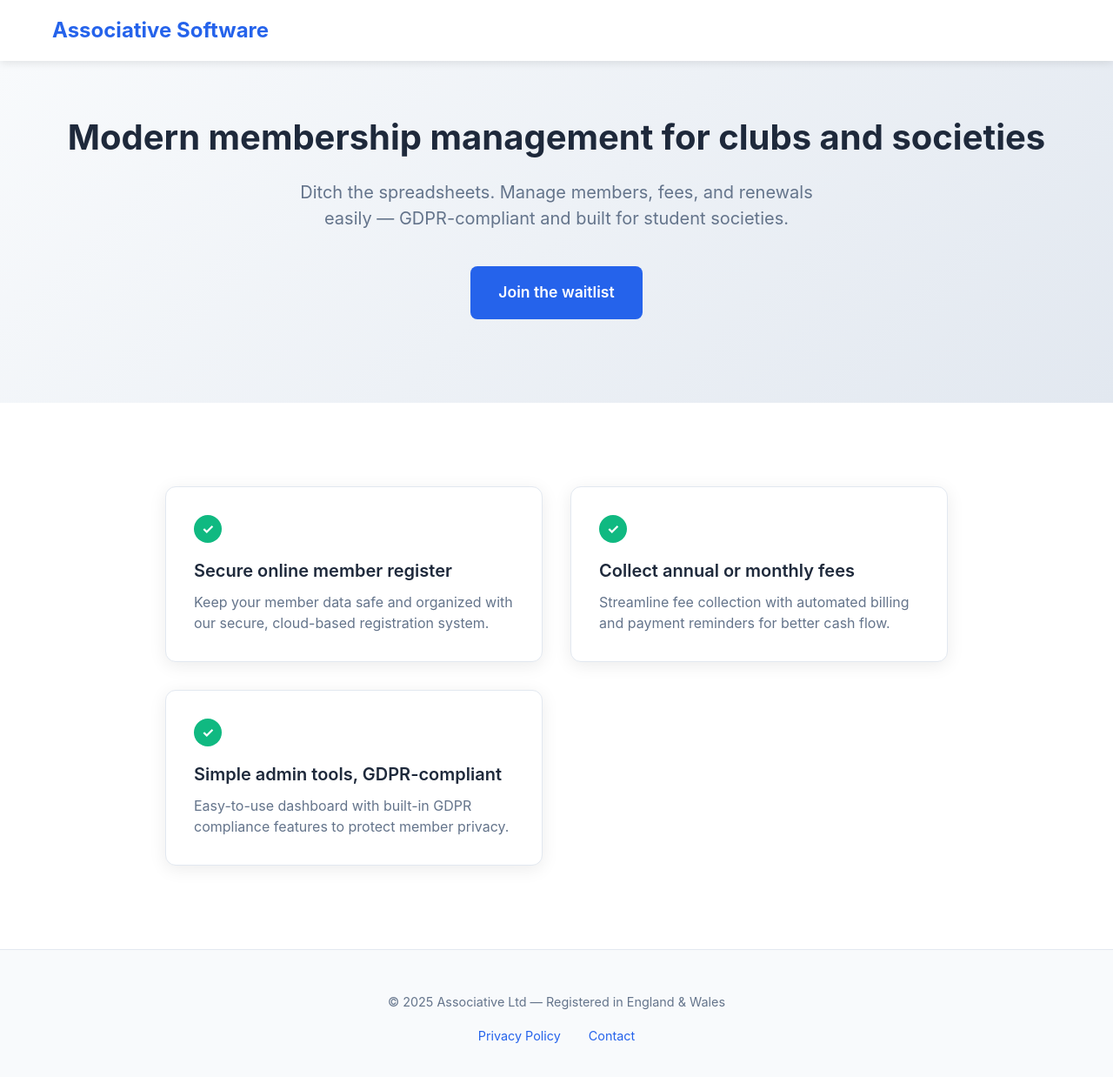
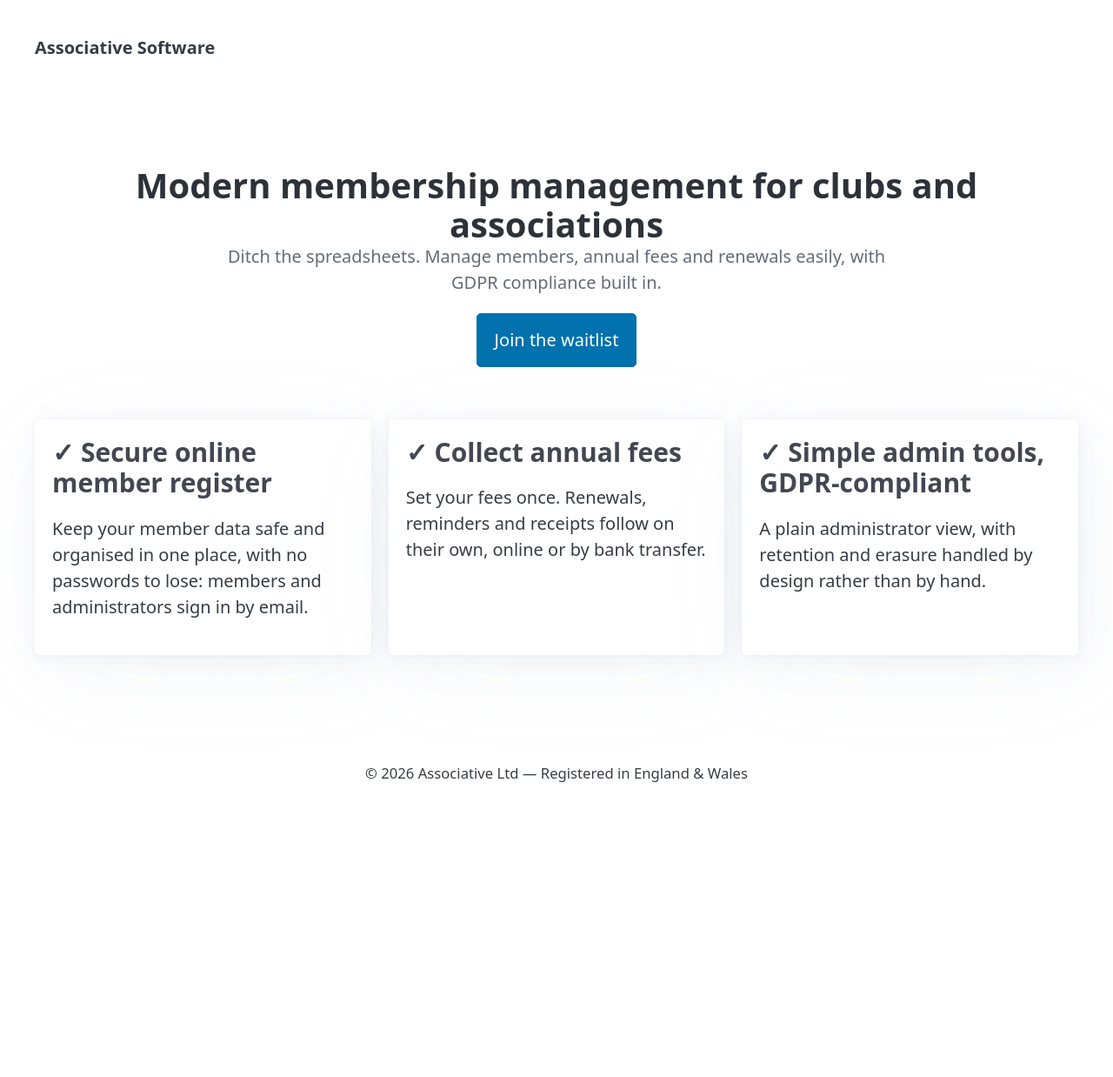
Before and after one commit to associative-software/associative-software.github.io, a plain HTML site: page index.html in a window 1280 px wide. Shown: the whole page at 87% size. After the commit the page ends 923 px from the top, so only its background shows below. Drawn offline with nearby package versions, Linux system fonts and the light colour scheme.

Commit message:
Rebuild landing page on Pico CSS with no JavaScript
- Replace the hand-written stylesheet with Pico 2 from jsDelivr and
  five lines of local CSS; remove the hero gradient.
- Semantic structure: container header, hgroup hero with a button-role
  link, article cards in a grid, container footer.
- Copy aligned with the design: clubs and associations, annual fees,
  email sign-in, renewals and receipts, retention and erasure by
  design; year 2026; meta description added.
- Remove the two dead footer links until their pages exist.

Co-Authored-By: Claude Fable 5.1 <noreply@anthropic.com>
Claude-Session: https://claude.ai/code/session_01JFmdxqjuiKabCpsppkNJqy

```diff
--- a/index.html
+++ b/index.html
@@ -4,269 +4,55 @@
     <meta charset="UTF-8">
     <meta name="viewport" content="width=device-width, initial-scale=1.0">
     <title>Associative Software - Modern membership management</title>
+    <meta name="description" content="Simple, secure membership management for clubs and associations: a member register, annual fees and renewals, built for GDPR.">
     <link rel="icon" type="image/x-icon" href="/favicon.ico">
+    <link rel="stylesheet" href="https://cdn.jsdelivr.net/npm/@picocss/pico@2/css/pico.min.css">
     <style>
-        * {
-            margin: 0;
-            padding: 0;
-            box-sizing: border-box;
-        }
-
-        body {
-            font-family: -apple-system, BlinkMacSystemFont, 'Segoe UI', Roboto, Oxygen, Ubuntu, Cantarell, sans-serif;
-            line-height: 1.6;
-            color: #333;
-            background-color: #ffffff;
-        }
-
-        .container {
-            max-width: 1200px;
-            margin: 0 auto;
-            padding: 0 20px;
-        }
-
-        /* Header */
-        header {
-            background-color: #ffffff;
-            box-shadow: 0 2px 10px rgba(0, 0, 0, 0.1);
-            position: sticky;
-            top: 0;
-            z-index: 100;
-        }
-
-        nav {
-            display: flex;
-            justify-content: space-between;
-            align-items: center;
-            padding: 1rem 0;
-        }
-
-        .logo {
-            font-size: 1.5rem;
-            font-weight: 700;
-            color: #2563eb;
-            text-decoration: none;
-        }
-
-        /* Hero Section */
-        .hero {
-            padding: 4rem 0 6rem;
-            text-align: center;
-            background: linear-gradient(135deg, #f8fafc 0%, #e2e8f0 100%);
-        }
-
-        .hero h1 {
-            font-size: 2.5rem;
-            font-weight: 700;
-            color: #1e293b;
-            margin-bottom: 1.5rem;
-            line-height: 1.2;
-        }
-
-        .hero p {
-            font-size: 1.25rem;
-            color: #64748b;
-            max-width: 600px;
-            margin: 0 auto 2.5rem;
-            line-height: 1.5;
-        }
-
-        .cta-button {
-            display: inline-block;
-            background-color: #2563eb;
-            color: #ffffff;
-            padding: 1rem 2rem;
-            border-radius: 8px;
-            text-decoration: none;
-            font-weight: 600;
-            font-size: 1.1rem;
-            transition: background-color 0.3s ease, transform 0.2s ease;
-        }
-
-        .cta-button:hover {
-            background-color: #1d4ed8;
-            transform: translateY(-2px);
-        }
-
-        /* Features Section */
-        .features {
-            padding: 6rem 0;
-        }
-
-        .features-list {
-            display: grid;
-            grid-template-columns: repeat(auto-fit, minmax(300px, 1fr));
-            gap: 2rem;
-            max-width: 900px;
-            margin: 0 auto;
-        }
-
-        .feature {
-            background-color: #ffffff;
-            padding: 2rem;
-            border-radius: 12px;
-            box-shadow: 0 4px 20px rgba(0, 0, 0, 0.08);
-            border: 1px solid #e2e8f0;
-        }
-
-        .feature::before {
-            content: "✓";
-            display: inline-block;
-            width: 32px;
-            height: 32px;
-            background-color: #10b981;
-            color: #ffffff;
-            border-radius: 50%;
-            text-align: center;
-            line-height: 32px;
-            font-weight: bold;
-            margin-bottom: 1rem;
-        }
-
-        .feature h3 {
-            font-size: 1.25rem;
-            font-weight: 600;
-            color: #1e293b;
-            margin-bottom: 0.5rem;
-        }
-
-        .feature p {
-            color: #64748b;
-            line-height: 1.5;
-        }
-
-        /* Footer */
-        footer {
-            background-color: #f8fafc;
-            border-top: 1px solid #e2e8f0;
-            padding: 3rem 0;
-            text-align: center;
-        }
-
-        .footer-content {
-            display: flex;
-            flex-direction: column;
-            align-items: center;
-            gap: 1rem;
-        }
-
-        .footer-text {
-            color: #64748b;
-            font-size: 0.9rem;
-        }
-
-        .footer-links {
-            display: flex;
-            gap: 2rem;
-        }
-
-        .footer-links a {
-            color: #2563eb;
-            text-decoration: none;
-            font-size: 0.9rem;
-        }
-
-        .footer-links a:hover {
-            text-decoration: underline;
-        }
-
-        /* Responsive Design */
-        @media (max-width: 768px) {
-            .hero h1 {
-                font-size: 2rem;
-            }
-
-            .hero p {
-                font-size: 1.1rem;
-            }
-
-            .features-list {
-                grid-template-columns: 1fr;
-                gap: 1.5rem;
-            }
-
-            .feature {
-                padding: 1.5rem;
-            }
-
-            .footer-links {
-                flex-direction: column;
-                gap: 1rem;
-            }
-        }
-
-        @media (max-width: 480px) {
-            .container {
-                padding: 0 15px;
-            }
-
-            .hero {
-                padding: 3rem 0 4rem;
-            }
-
-            .hero h1 {
-                font-size: 1.75rem;
-            }
-
-            .hero p {
-                font-size: 1rem;
-            }
-
-            .cta-button {
-                padding: 0.875rem 1.5rem;
-                font-size: 1rem;
-            }
-        }
+        .hero { text-align: center; padding: 3rem 0 2rem; }
+        .hero hgroup p { max-width: 38rem; margin-inline: auto; }
+        .features { padding-bottom: 2rem; }
+        footer { text-align: center; }
+        footer p { margin-bottom: 0; }
     </style>
 </head>
 <body>
-    <header>
-        <div class="container">
-            <nav>
-                <a href="#" class="logo">Associative Software</a>
-            </nav>
-        </div>
+    <header class="container">
+        <nav>
+            <ul>
+                <li><strong>Associative Software</strong></li>
+            </ul>
+        </nav>
     </header>
 
-    <main>
+    <main class="container">
         <section class="hero">
-            <div class="container">
-                <h1>Modern membership management for clubs and societies</h1>
-                <p>Ditch the spreadsheets. Manage members, fees, and renewals easily — GDPR-compliant and built for student societies.</p>
-                <a href="http://eepurl.com/jnUJgw" class="cta-button">Join the waitlist</a>
-            </div>
+            <hgroup>
+                <h1>Modern membership management for clubs and associations</h1>
+                <p>Ditch the spreadsheets. Manage members, annual fees and renewals easily, with GDPR compliance built in.</p>
+            </hgroup>
+            <a href="http://eepurl.com/jnUJgw" role="button">Join the waitlist</a>
         </section>
 
         <section class="features">
-            <div class="container">
-                <div class="features-list">
-                    <div class="feature">
-                        <h3>Secure online member register</h3>
-                        <p>Keep your member data safe and organized with our secure, cloud-based registration system.</p>
-                    </div>
-                    <div class="feature">
-                        <h3>Collect annual or monthly fees</h3>
-                        <p>Streamline fee collection with automated billing and payment reminders for better cash flow.</p>
-                    </div>
-                    <div class="feature">
-                        <h3>Simple admin tools, GDPR-compliant</h3>
-                        <p>Easy-to-use dashboard with built-in GDPR compliance features to protect member privacy.</p>
-                    </div>
-                </div>
+            <div class="grid">
+                <article>
+                    <h3>✓ Secure online member register</h3>
+                    <p>Keep your member data safe and organised in one place, with no passwords to lose: members and administrators sign in by email.</p>
+                </article>
+                <article>
+                    <h3>✓ Collect annual fees</h3>
+                    <p>Set your fees once. Renewals, reminders and receipts follow on their own, online or by bank transfer.</p>
+                </article>
+                <article>
+                    <h3>✓ Simple admin tools, GDPR-compliant</h3>
+                    <p>A plain administrator view, with retention and erasure handled by design rather than by hand.</p>
+                </article>
             </div>
         </section>
     </main>
 
-    <footer>
-        <div class="container">
-            <div class="footer-content">
-                <p class="footer-text">© 2025 Associative Ltd — Registered in England & Wales</p>
-                <div class="footer-links">
-                    <a href="#">Privacy Policy</a>
-                    <a href="#">Contact</a>
-                </div>
-            </div>
-        </div>
+    <footer class="container">
+        <p><small>© 2026 Associative Ltd — Registered in England &amp; Wales</small></p>
     </footer>
 </body>
 </html>
```
